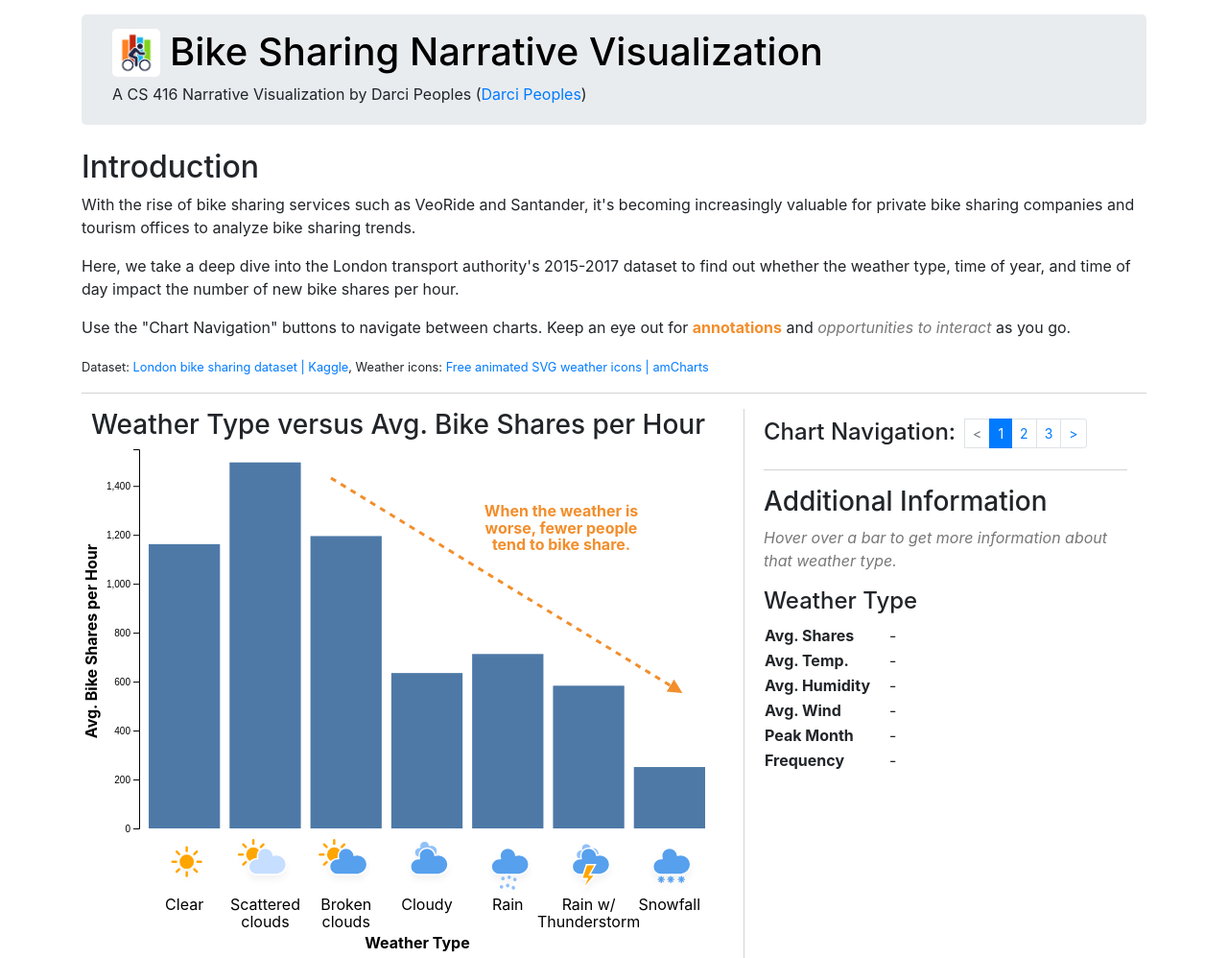
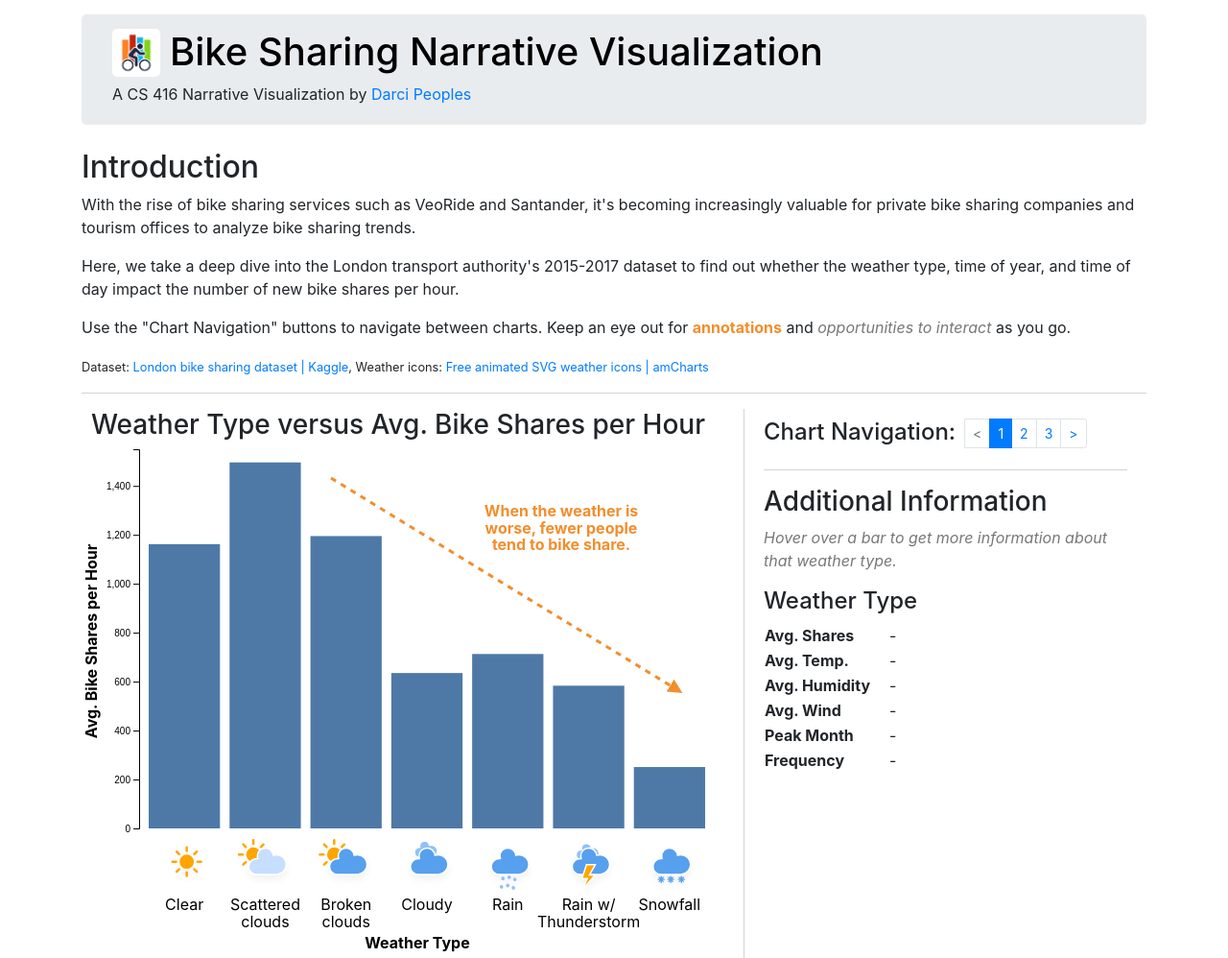
Before and after one commit to darcipeoples/bike-sharing-viz, a plain HTML site: page index.html in a window 1280 px wide. Shown: the top 998 px of the page at 96% size. Drawn offline with nearby package versions, Linux system fonts and the light colour scheme.

Commit message:
Update index.html

```diff
--- a/index.html
+++ b/index.html
@@ -86,7 +86,7 @@
                     <img src="./img/bike-logo.png" class="logo"></img>
                     <h1>Bike Sharing Narrative Visualization</h1>
                 </a>
-                <p>A CS 416 Narrative Visualization by Darci Peoples (<a href="https:/www.darcipeoples.com" target="_blank">Darci Peoples</a>)</p>
+                <p>A CS 416 Narrative Visualization by <a href="https:/www.darcipeoples.com" target="_blank">Darci Peoples</a></p>
             </div>
         </div>
 
```
